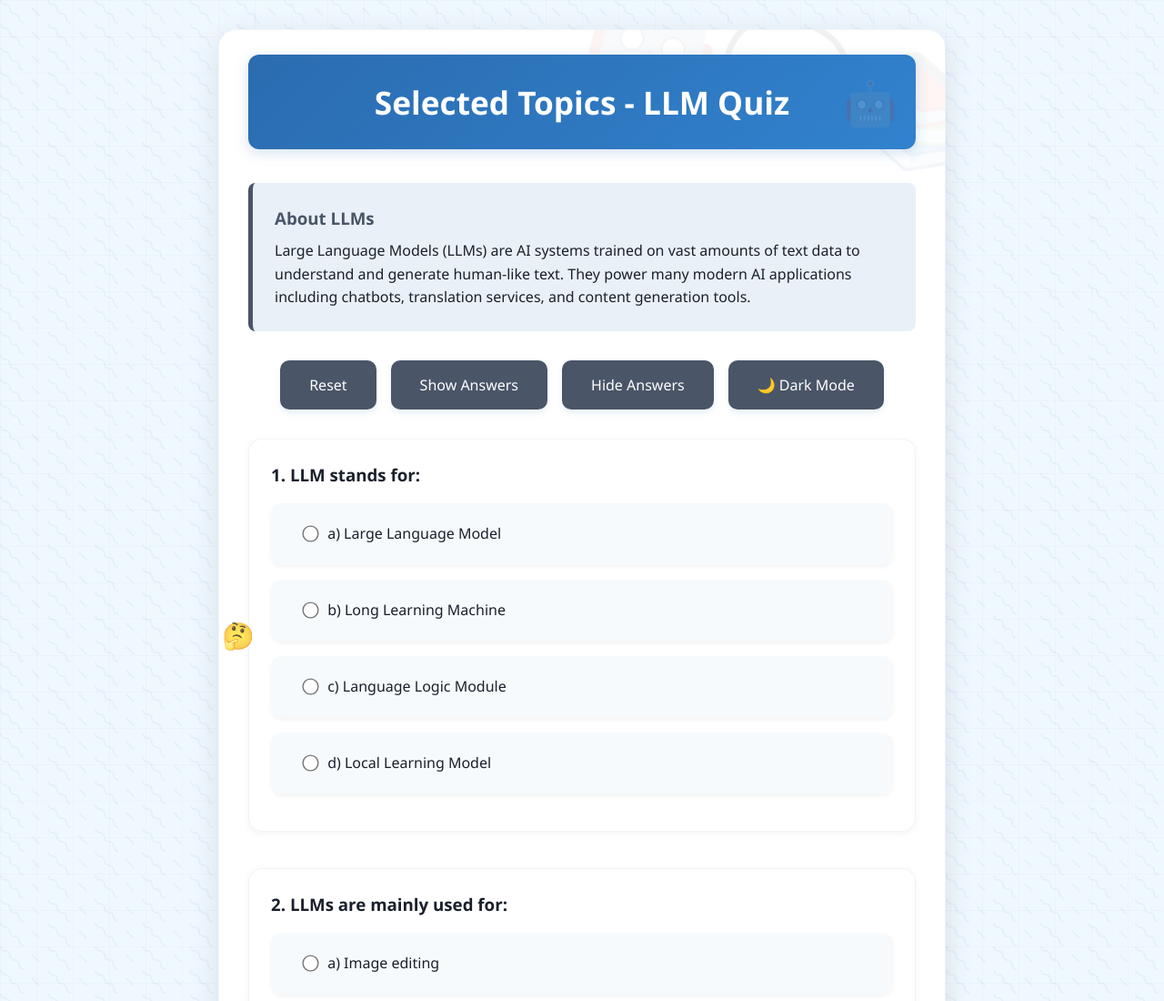
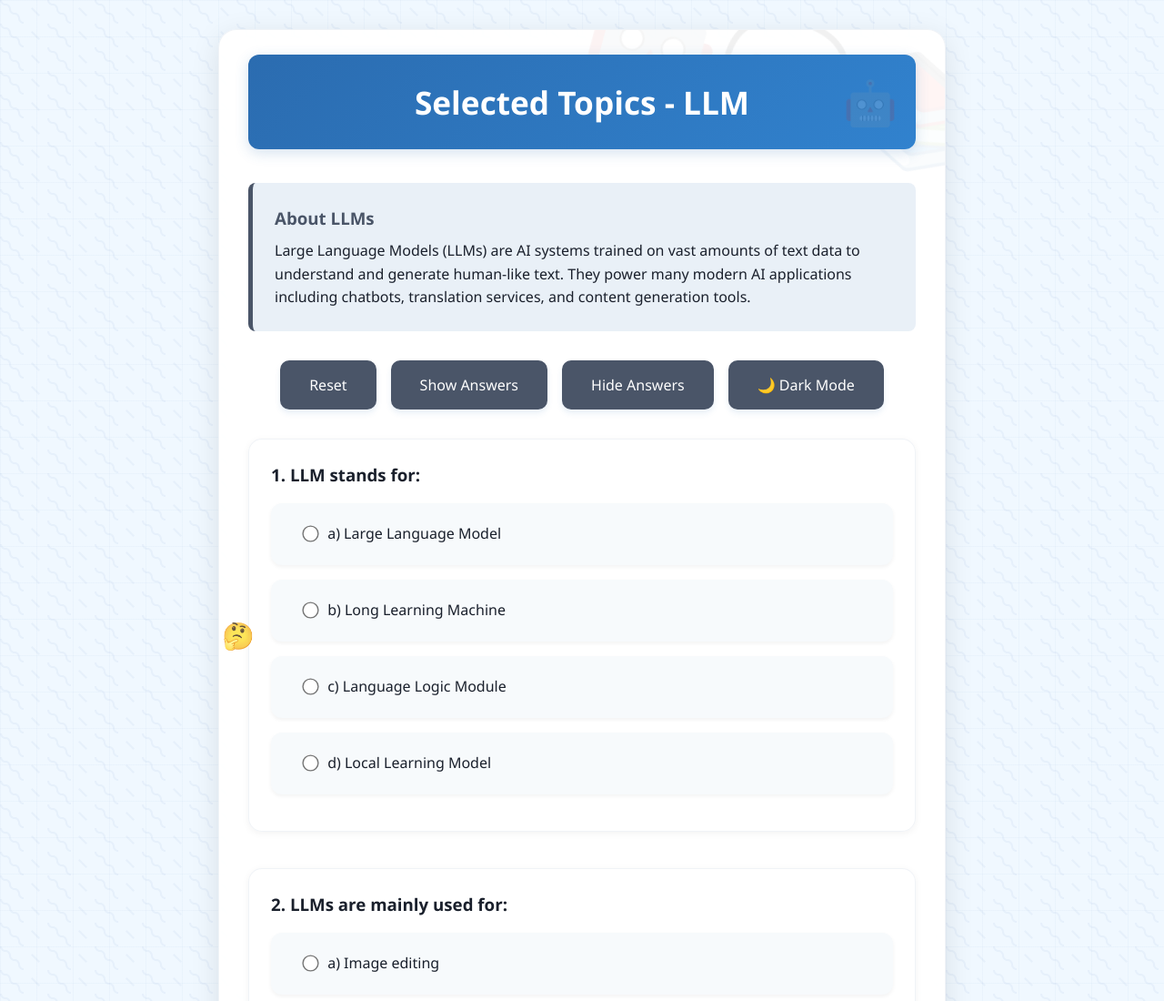
Before and after one commit to OnlineQuizes/Selected-Topics-MidTerm, a plain HTML site: page index.html in a window 1280 px wide. Shown: the top 1100 px of the page at 91% size. Drawn offline with Linux system fonts and the light colour scheme.

Commit message:
index.html

```diff
--- a/index.html
+++ b/index.html
@@ -362,7 +362,7 @@
 <body>
     <div class="quiz-container">
         <div class="quiz-header">
-            Selected Topics - LLM Quiz
+            Selected Topics - LLM
         </div>
 
         <div class="info-box">
```
